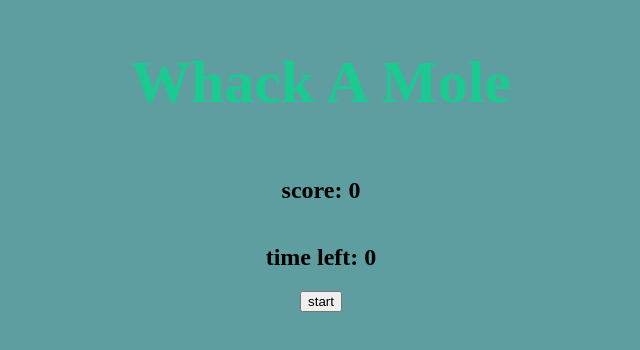
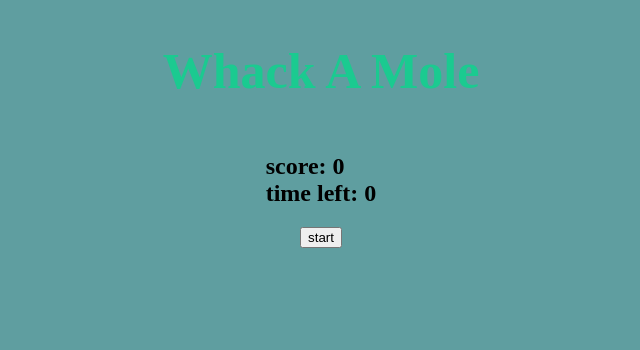
Before and after one commit to boowhoo1/WhackAMole, a plain HTML site: page index.html in a window 1280 px wide. Shown: the whole page, without its empty margins (319-959 px from the left). Drawn offline with Linux system fonts and the light colour scheme.

Commit message:
improve styles

```diff
--- a/index.html
+++ b/index.html
@@ -12,8 +12,12 @@
 
 <body>
     <h1 class="headline">Whack A Mole</h1>
-    <h2> score: <span id="score">0</span> </h2>
-    <h2> time left: <span id="timeleft">0</span> </h2>
+    <h2>
+        score: <span id="score">0</span>
+        <br>
+        time left: <span id="timeleft">0</span>
+    </h2>
+
     <div id="start">
         <button onclick="start()">
             start
--- a/style.css
+++ b/style.css
@@ -8,7 +8,7 @@ body{
 
 .headline{
     color:rgb(27, 202, 144);
-    font-size: 60px;
+    font-size: 50px;
 }
 #game{
     display: grid;
@@ -20,7 +20,14 @@ body{
     max-width: 450px;
     padding: 50px;
     background-color: rgb(78, 187, 133);
+    border-radius: 30px;
 }
+@media screen and (max-width: 500px) {
+    #game{
+        grid-column-gap: 0px;
+    }
+}
+
 #end{
     display: flex;
     flex-direction: column;
```
